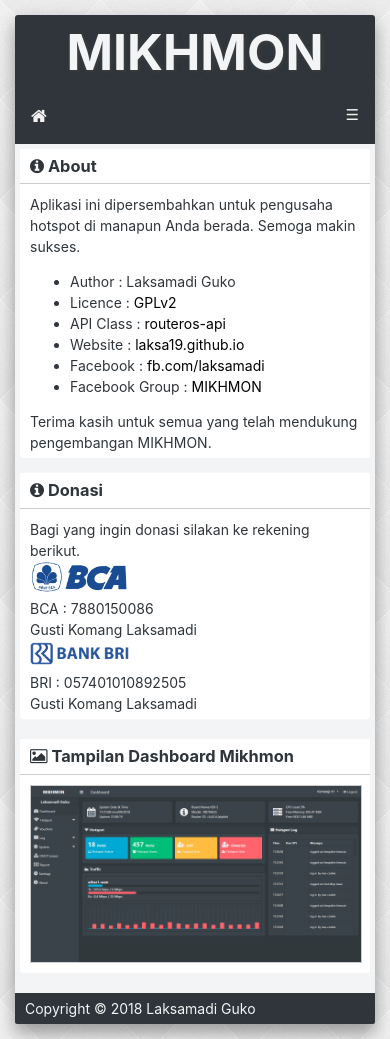
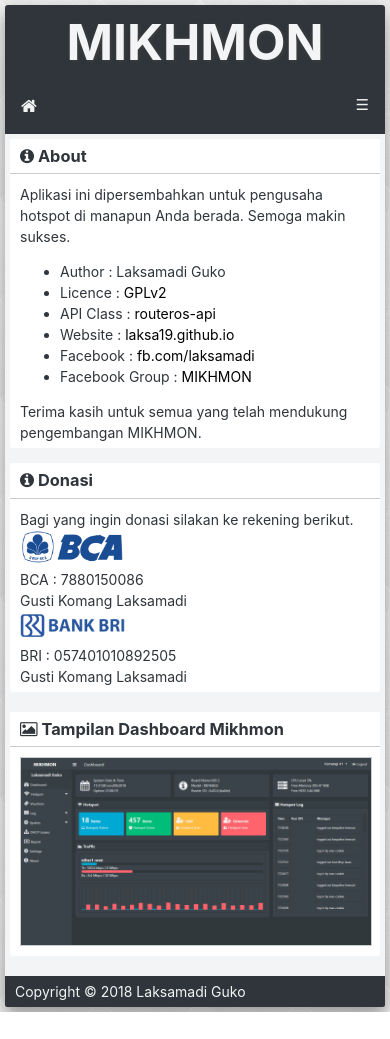
Before and after one commit to alfahmi/laksa19.github.io, a PHP site: page /about.html in a window 390 px wide. After the commit the page ends 1012 px from the top, so only its background shows below. Run offline with PHP 8.4, Linux system fonts and the light colour scheme.

Commit message:
Update mikhmon-ui-light.css

```diff
--- a/css/mikhmon-ui-light.css
+++ b/css/mikhmon-ui-light.css
@@ -1226,7 +1226,7 @@
   }
 
   body {
-    padding: 10px;
+    padding: 0px;
   }
 
   #main {
```
